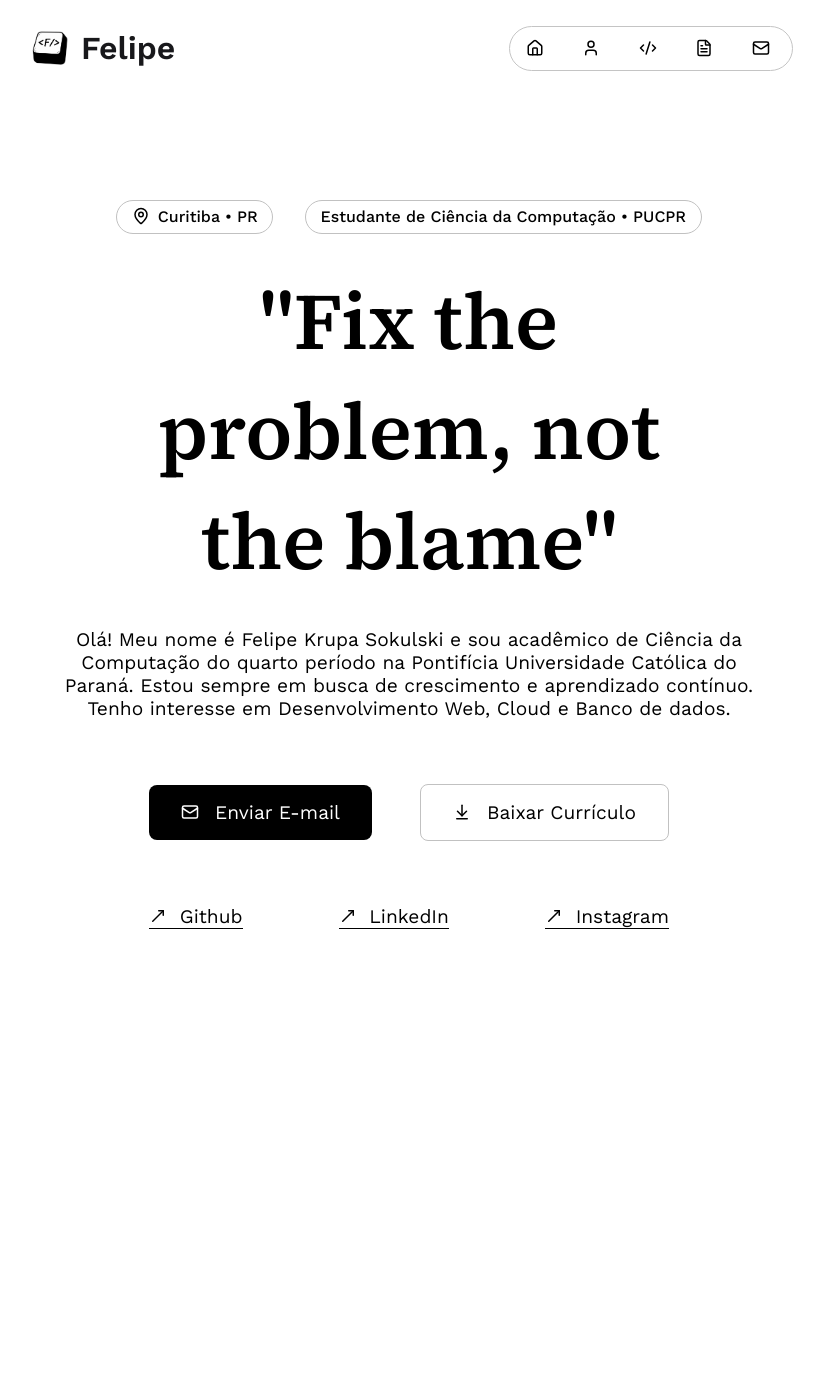
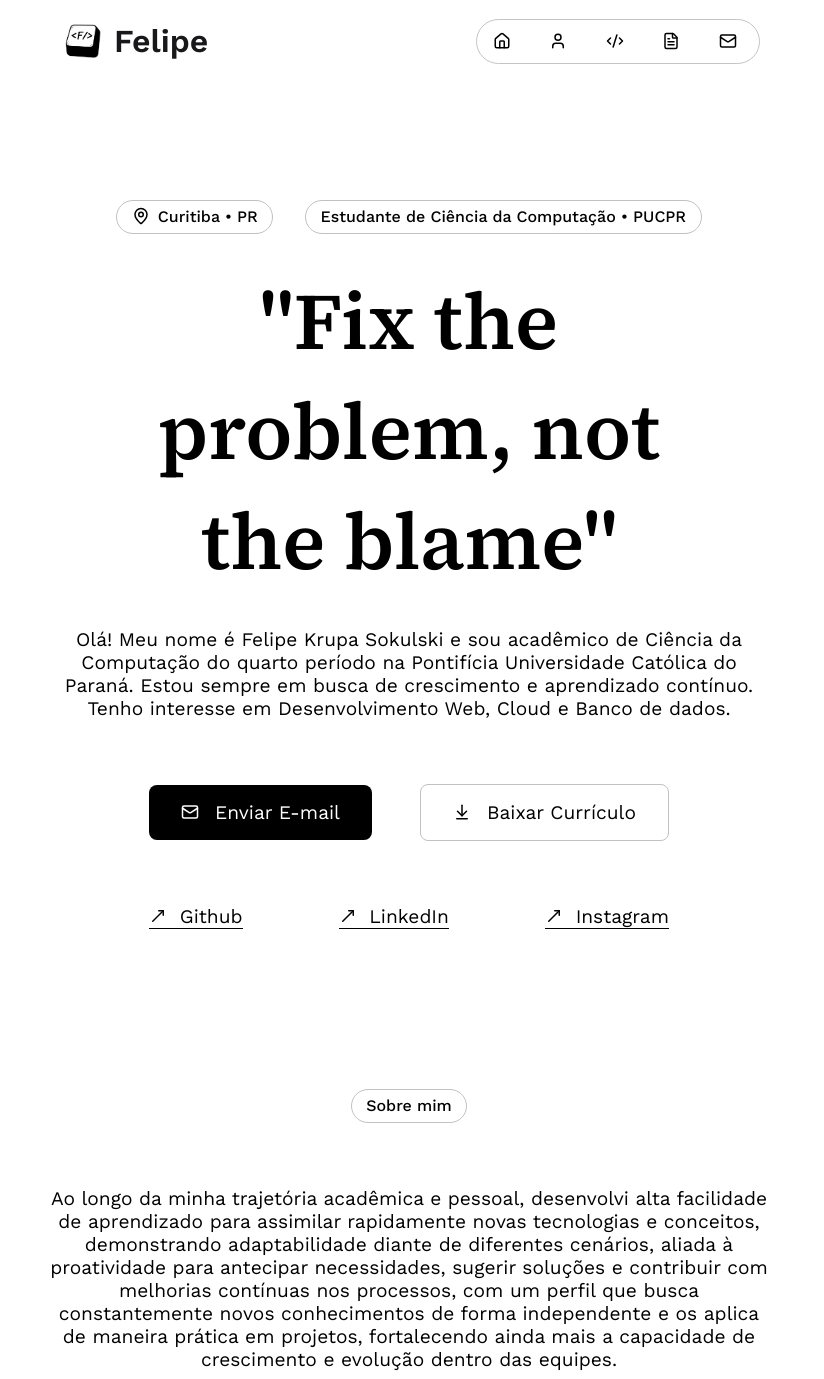
Before and after one commit to felipesokulskidev/portfolio-felipesokulski, a React (Vite) app: page / in a window 1280 px wide. Shown: the whole page, without its empty margins (231-1055 px from the left). Before the commit the page ends 937 px from the top, so only its background shows below. Built offline with nearby package versions, Linux system fonts and the light colour scheme.

Commit message:
adicionando seção: Sobre

```diff
--- a/src/App.jsx
+++ b/src/App.jsx
@@ -1,11 +1,13 @@
  import Header from './components/Header'
  import Hero from './components/Hero'
+ import Sobre from './components/Sobre'
 
 function App() {
   return (
     <div>
       <Header></Header>
       <Hero></Hero>
+      <Sobre></Sobre>
     </div>
 
   )
--- a/src/components/Header.css
+++ b/src/components/Header.css
@@ -1,13 +1,17 @@
-/* Header.css */
-
 .header {
   position: fixed;
-  top: 1.5rem;
+  top: 0;
   left: 16rem;
   right: 16rem;
   display: flex;
   justify-content: space-between;
   align-items: center;
+  padding: 1rem 2rem;
+  background-color: rgba(255, 255, 255, 0.7);
+  backdrop-filter: blur(12px);
+  -webkit-backdrop-filter: blur(12px);
+  border: 1px solid rgba(255, 255, 255, 0.3);
+  z-index: 50;
 }
 
 .logo-container {
--- a/src/components/Hero.css
+++ b/src/components/Hero.css
@@ -1,9 +1,3 @@
-:root{
-    --white: #FFFFFF;
-    --black: #000000;
-    --grey: #c1c1c1;
-}
-
 .hero {
     padding-top: 12rem;
     padding-left: 16rem;
--- /dev/null
+++ b/src/components/Sobre.css
@@ -0,0 +1,27 @@
+.sobre{
+    padding-top: 10rem;
+    display: flex;
+    justify-content: center;
+    align-items: center;
+    flex-direction: column;
+}
+
+.sobre-title{
+    display: flex;
+    gap: 0.5rem;
+    font-family: var(--font-sans);
+    font-weight: 500;
+    font-size: 1rem;
+    border: solid 1px var(--grey);
+    border-radius: 9999px;
+    padding: 0.4rem 0.9rem;
+}
+
+.sobre-text{
+    padding-top: 4rem;
+    font-family: var(--font-sans);
+    font-weight: 400;
+    font-size: 1.2rem;
+    max-width: 45rem;
+    text-align: center;
+}
--- /dev/null
+++ b/src/components/Sobre.jsx
@@ -0,0 +1,12 @@
+import './Sobre.css'
+
+function Sobre(){
+    return(
+        <section className="sobre">
+            <span className='sobre-title'>Sobre mim</span>
+            <span className='sobre-text'> Ao longo da minha trajetória acadêmica e pessoal, desenvolvi  alta facilidade de aprendizado para assimilar rapidamente novas tecnologias e conceitos, demonstrando adaptabilidade diante de diferentes cenários, aliada à proatividade para antecipar necessidades, sugerir soluções e contribuir com melhorias contínuas nos processos, com um perfil que busca constantemente novos conhecimentos de forma independente e os aplica de maneira prática em projetos, fortalecendo ainda mais a capacidade de crescimento e evolução dentro das equipes.</span>
+        </section>
+    )
+}
+
+export default Sobre;
--- a/src/index.css
+++ b/src/index.css
@@ -1,4 +1,7 @@
 :root {
   --font-serif: "Source Serif 4", serif;
   --font-sans: "Work Sans", sans-serif;
+  --white: #FFFFFF;
+  --black: #000000;
+  --grey: #c1c1c1;
 }
```
